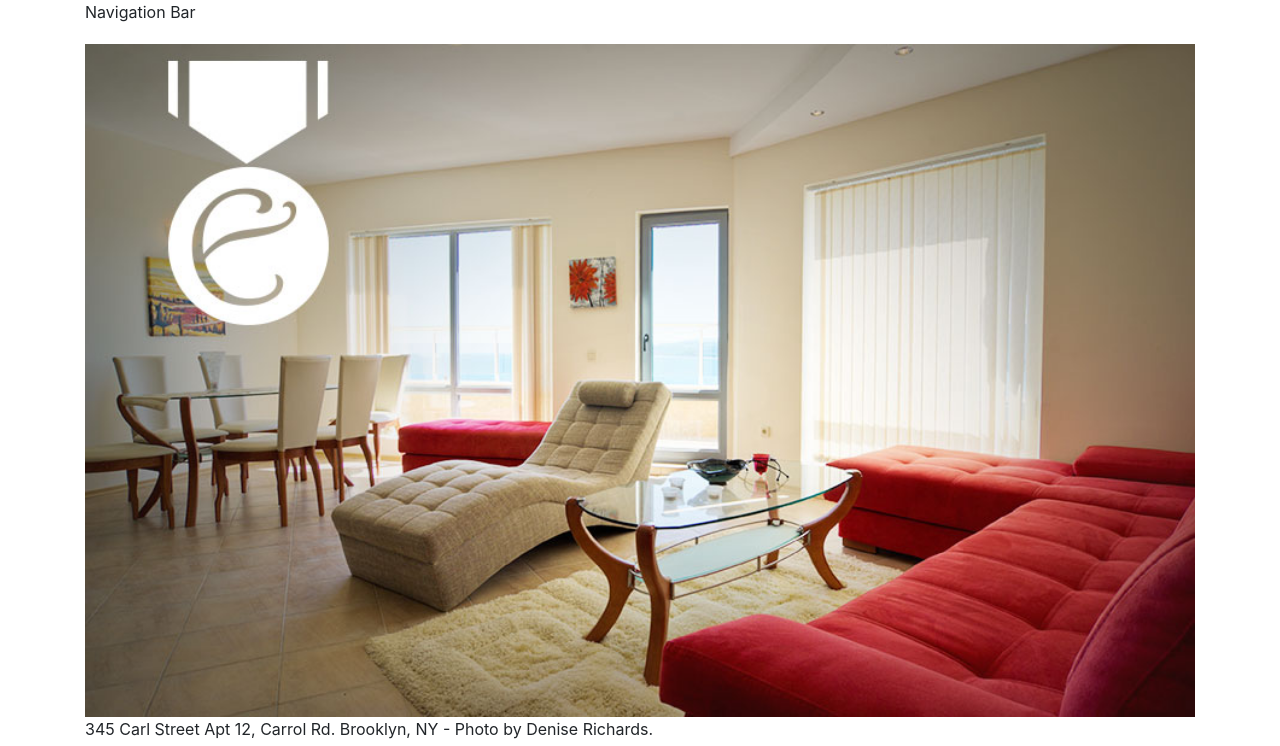
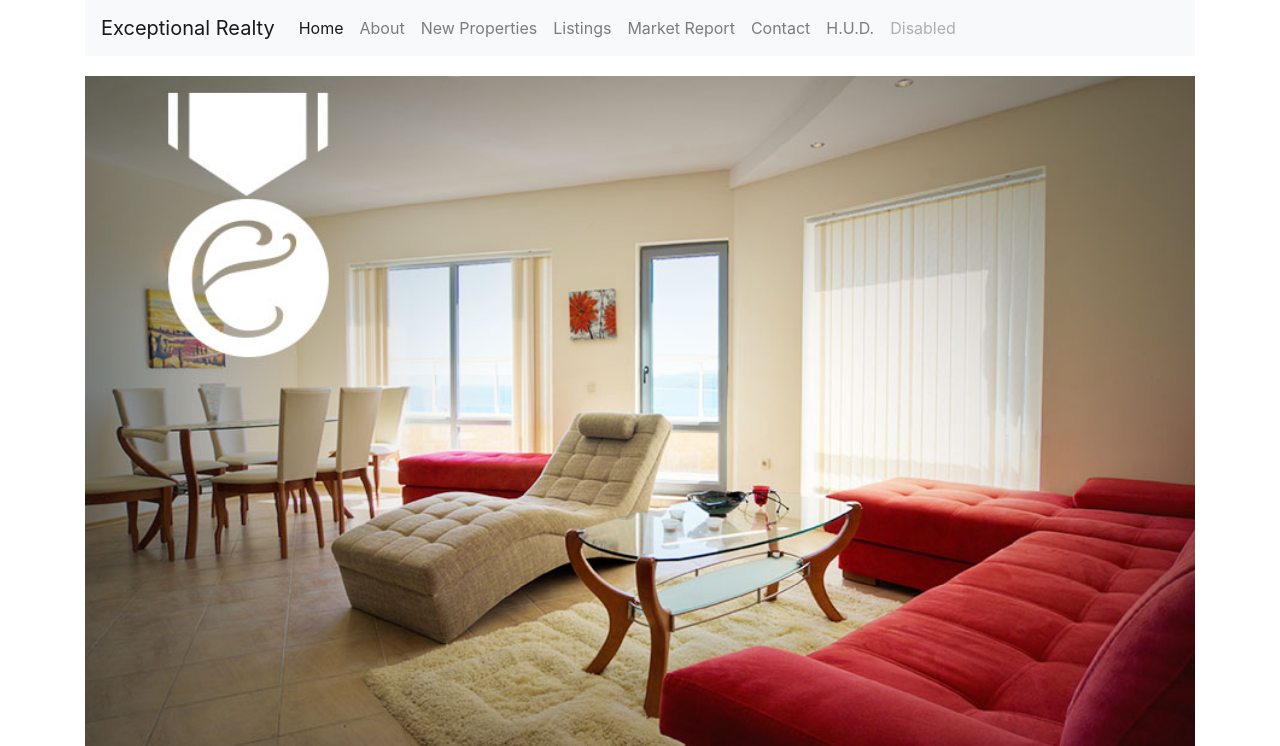
Before and after one commit to jacobsilver2/exceptional-realty-bootstrapped, a plain HTML site: page index.html in a window 1280 px wide. Shown: the top 746 px of the page. Drawn offline with nearby package versions, Linux system fonts and the light colour scheme.

Commit message:
added navbar html

```diff
--- a/index.html
+++ b/index.html
@@ -22,7 +22,35 @@
    <div class="container">
       <div class="row">
          <div class="col-sm-12">
-            Navigation Bar
+            <nav class="navbar navbar-expand-lg navbar-light bg-light">
+               <a class="navbar-brand" href="#">Exceptional Realty</a>
+               <button class="navbar-toggler" type="button" data-toggle="collapse" data-target="#navbarSupportedContent" aria-controls="navbarSupportedContent" aria-expanded="false" aria-label="Toggle navigation">
+                 <span class="navbar-toggler-icon"></span>
+               </button>
+
+               <div class="collapse navbar-collapse" id="navbarSupportedContent">
+
+                  <!-- SOCIAL NAV LINKS -->
+                 <ul class="navbar-nav mr-auto">
+                   <li class="nav-item active">
+                     <a class="nav-link" href="#">Home <span class="sr-only">(current)</span></a>
+                   </li>
+                   <li class="nav-item">
+                   <li><a class="nav-link" href="#">About</a></li>
+                   <li><a class="nav-link" href="#">New Properties</a></li>
+                   <li><a class="nav-link" href="#">Listings</a></li>
+                   <li><a class="nav-link" href="#">Market Report</a></li>
+                   <li><a class="nav-link" href="#">Contact</a></li>
+                   <li><a class="nav-link" href="#" target="_blank">H.U.D.</a></li>
+                   </li>
+                   <li class="nav-item">
+                     <a class="nav-link disabled" href="#">Disabled</a>
+                   </li>
+                 </ul>
+
+
+               </div>
+             </nav>
          </div>
       </div>
          <div class="row">
```
